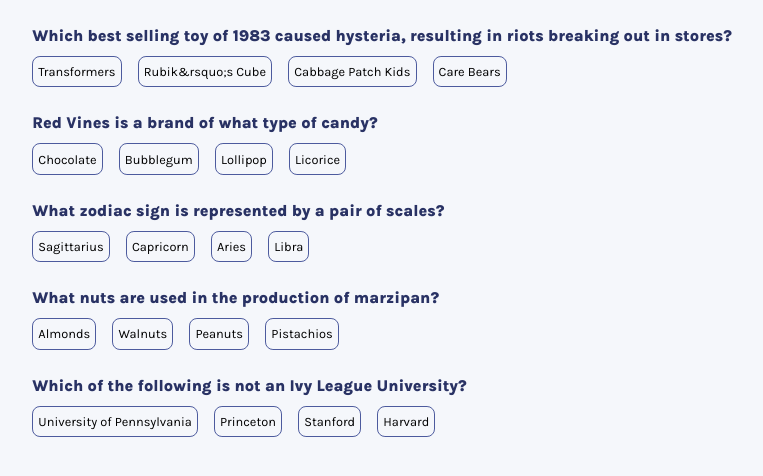
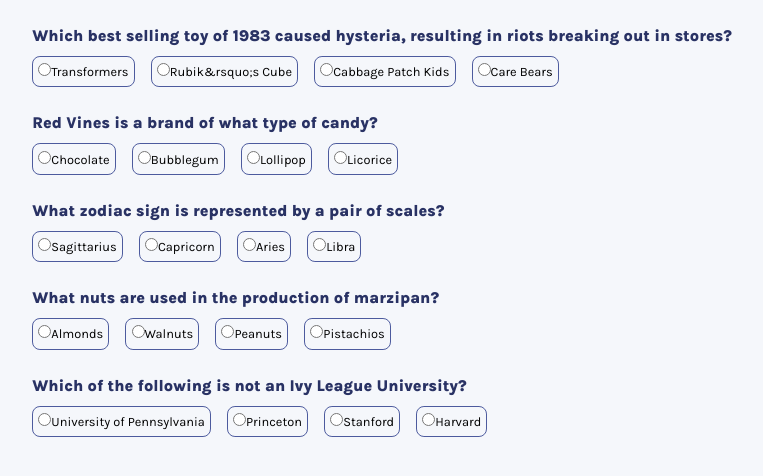
Before and after one commit to ayequill/quizical, a React (Vite) app: page / in a window 1280 px wide. Both pictures are taken after a click on the button "Start Quiz". Shown: the top 476 px of the page, without its empty margins (258-1021 px from the left). Built offline with nearby package versions, Linux system fonts and the light colour scheme.

Commit message:
FIX: select answer conditional rendering

```diff
--- a/src/components/Quiz.jsx
+++ b/src/components/Quiz.jsx
@@ -2,30 +2,62 @@
 import { useState } from "react";
 
 export default function Quiz(props) {
-  console.log(props)
+  const [quiz, setQuiz] = useState(
+    props.quiz.map((quiz) => ({ ...quiz, answered: false }))
+  );
+  console.log(quiz);
 
+  const [checked, setChecked] = useState([]);
 
-  const questionElements = props.quiz.map((quiz) => {
+  function selectAnswer(e, id) {
+    const target = e.target
+    const targetId = e.target.id;
+    setQuiz((prev) => {
+      return prev.map((quiz) =>
+        id === quiz.id ? { ...quiz, answered: !quiz.answered } : quiz
+      );
+    });
+
+    setChecked(prev => {
+      if(target.checked && !checked.includes(target.value)) return [...checked, target.value]
+      else return checked.splice(checked.indexOf(target.value), 1)
+    })
+
+  if(checked.includes(target.value)){
+    console.log(true)
+  }
+
+  }
+console.log(checked);
+
+ const selectedAnswer = (ans) => checked.includes(ans) ? 'selected' : ''
+ console.log(selectedAnswer)
+
+  const questionElements = quiz.map((quiz) => {
     return (
       <div key={nanoid()} className="quiz">
         <div className="question__container">
           <p className="question">{quiz.question}</p>
         </div>
         <div className="answer__container">
-          {quiz.answers.map((ans,i) => {
+          {quiz.answers.map((ans, i) => {
             return (
-              <a
-                href="#"
-                key={nanoid()}
-                className="answer"
-                // onClick={(e) => props.selectAnswer(quiz.id, e)}
-                // style={
-                //   color  ? { backgroundColor: "#D6DBF5" } : {}
-                // }
-                data-answered={ans}
-              >
-                {ans}
-              </a>
+                <label
+                  className={`answer ${selectedAnswer(ans)}`}
+                  htmlFor={ans.split(" ").join("")}
+                    data-answered={ans}
+                >
+                  <input
+                  onClick={(e) => selectAnswer(e, quiz.id)}
+                    type={"radio"}
+                    name={quiz.id}
+                    value={ans}
+                    id={ans.split(" ").join("")}
+                    disabled={quiz.answered}
+                  />
+
+                  {ans}
+                </label>
             );
           })}
         </div>
--- a/src/sass/_quiz.scss
+++ b/src/sass/_quiz.scss
@@ -34,4 +34,7 @@
         font-size: 0.8rem;
         cursor: pointer;
     }
+    .selected{
+      background-color: #D6DBF5;
+    }
 }
```
